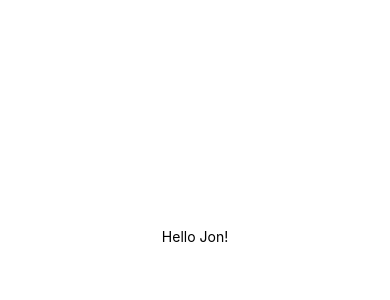
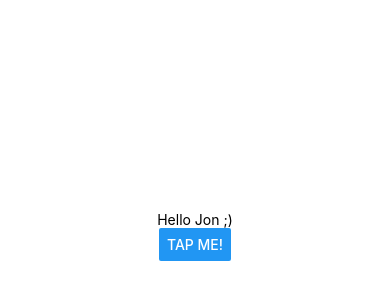
Before and after one commit to mdedyfauzi/rn-todo-app, a React Native app: screen / in a window 390 px wide. Shown: the part 186-486 px from the top of the page. Built offline with nearby package versions, Linux system fonts and the light colour scheme.

Commit message:
working with core components

```diff
--- a/App.js
+++ b/App.js
@@ -1,10 +1,11 @@
 import { StatusBar } from 'expo-status-bar';
-import { StyleSheet, Text, View } from 'react-native';
+import { Button, StyleSheet, Text, View } from 'react-native';
 
 export default function App() {
   return (
     <View style={styles.container}>
-      <Text>Hello Jon!</Text>
+      <Text>Hello Jon ;)</Text>
+      <Button title='Tap me!' />
       <StatusBar style="auto" />
     </View>
   );
```
